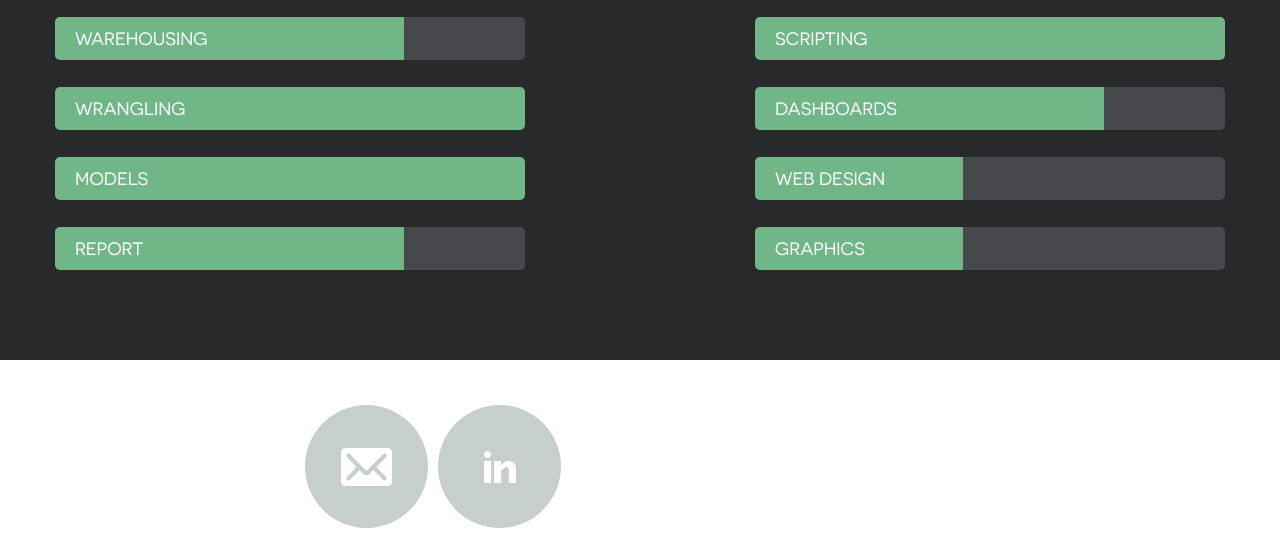
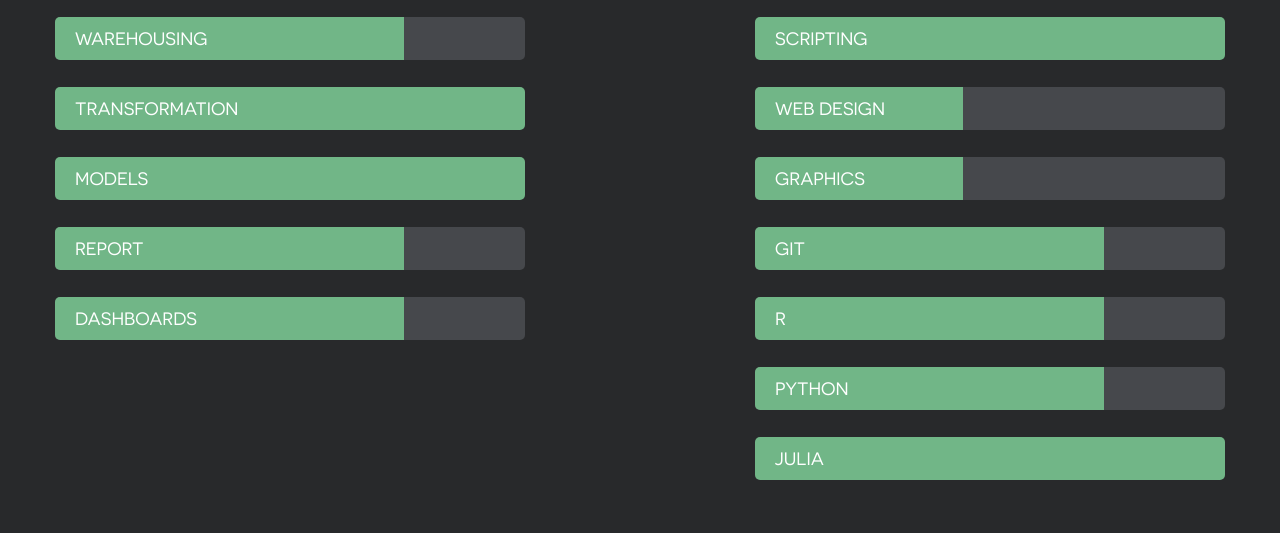
Before and after one commit to giadasp/giadasp.github.io, a plain HTML site: page myskills.html in a window 1280 px wide. Shown: the part 267-800 px from the top of the page. Drawn offline with nearby package versions, Linux system fonts and the light colour scheme.

Commit message:
update skills

```diff
--- a/myskills.html
+++ b/myskills.html
@@ -38,9 +38,10 @@
 						<p></p>
 						<ul class="progress">
 							<li><span class="jquery">Warehousing</span></li>
-							<li><span class="photoshop">Wrangling</span></li>
+							<li><span class="photoshop">Transformation</span></li>
 							<li><span class="photoshop">Models</span></li>
 							<li><span class="illustrator">Report</span></li>
+							<li><span class="jquery">Dashboards</span></li>
 						</ul>
 					</div>
 					<div class="column column-add">
@@ -48,9 +49,13 @@
 						<p></p>
 						<ul class="progress">
 							<li><span class="photoshop">Scripting</span></li>
-							<li><span class="jquery">Dashboards</span></li>
 							<li><span class="seo">Web design</span></li>
 							<li><span class="seo">Graphics</span></li>
+							<li><span class="jquery">Git</span></li>
+							<li><span class="jquery">R</span></li>
+							<li><span class="jquery">Python</span></li>
+							<li><span class="photoshop">Julia</span></li>
+
 						</ul>
 					</div>
 				</div>
```
Also changed, not shown: portfolio.html (+14 -1 lines).
